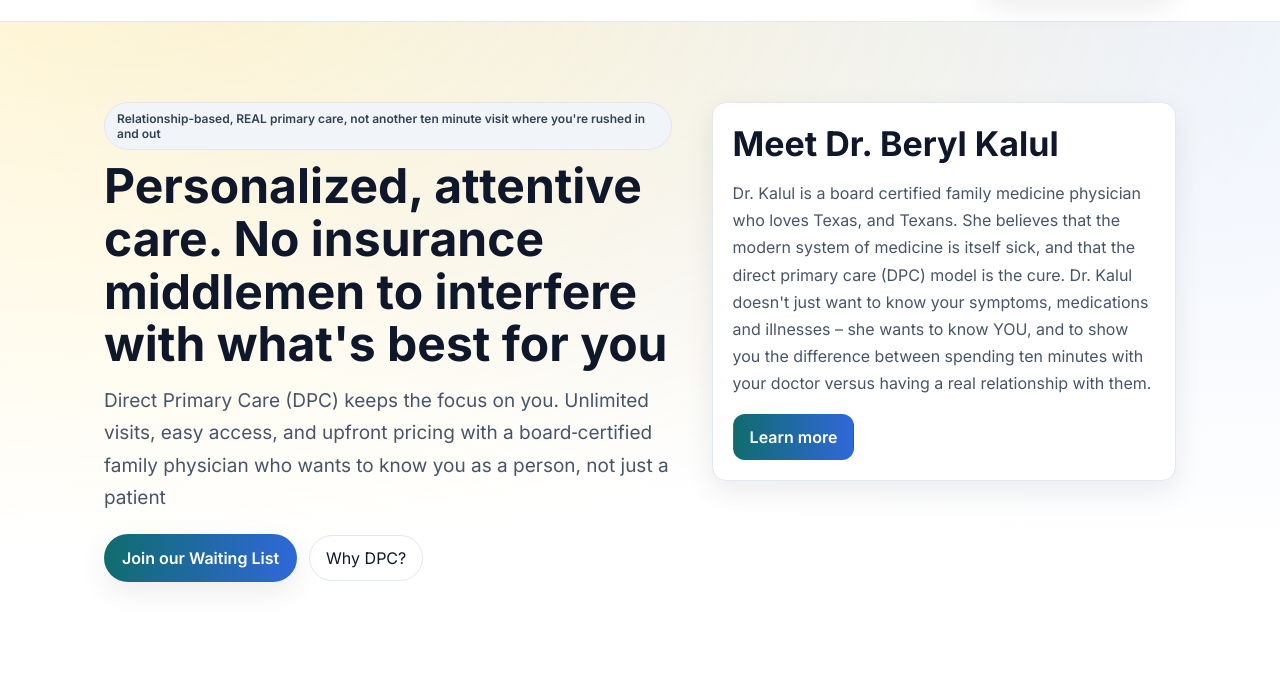
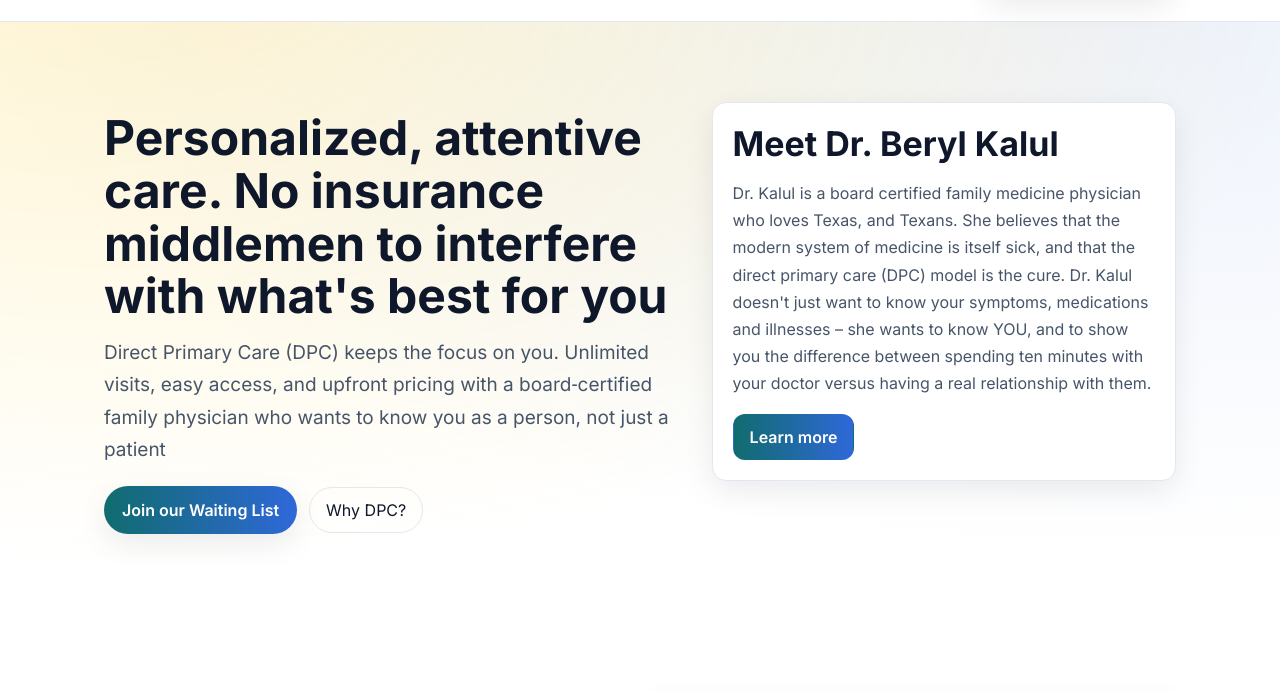
Before and after one commit to beacondpc/Beacon-Family-Medicine, a plain HTML site: page index.html in a window 1280 px wide. Shown: the part 75-766 px from the top of the page. Drawn offline with Linux system fonts and the light colour scheme.

Commit message:
Update index.html

```diff
--- a/index.html
+++ b/index.html
@@ -63,7 +63,6 @@
       <div class="container">
         <div class="grid">
           <div>
-            <span class="pill">Relationship-based, REAL primary care, not another ten minute visit where you're rushed in and out</span>
             <h1>Personalized, attentive care. No insurance middlemen to interfere with what's best for you</h1>
             <p class="lead">Direct Primary Care (DPC) keeps the focus on you. Unlimited visits, easy access, and upfront pricing with a board‑certified family physician who wants to know you as a person, not just a patient</p>
             <div class="row" style="gap:12px;margin-top:8px">
```
